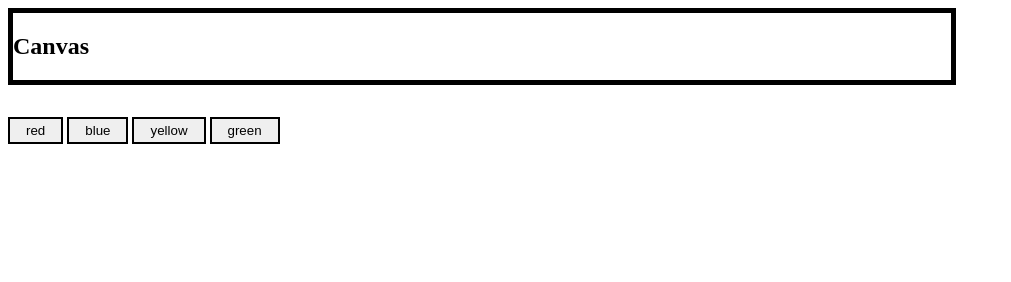
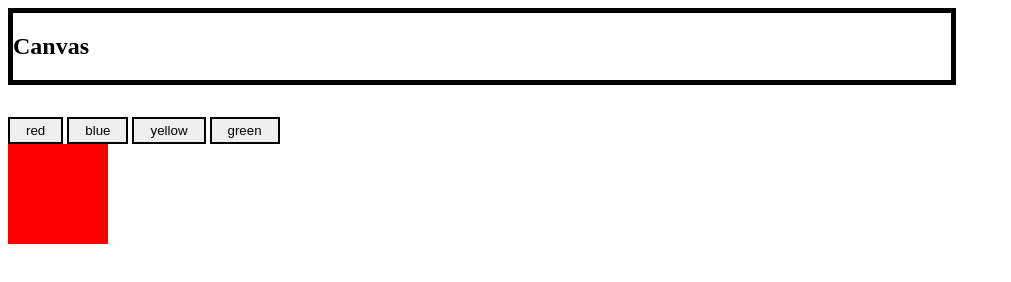
Before and after one commit to redbadger/carlotta-lessons, a plain HTML site: page dry/index.html in a window 1280 px wide. Shown: the whole page, without its empty margins (0-1011 px from the left). Drawn offline with Linux system fonts and the light colour scheme.

Commit message:
Add  box to explain specificity

```diff
--- a/dry/index.html
+++ b/dry/index.html
@@ -31,6 +31,8 @@
     green
   </button>
 
+  <div class="box color-box"></div>
+
 </body>
 <script src="main.js"></script>
 
--- a/dry/main.css
+++ b/dry/main.css
@@ -13,3 +13,16 @@ button {
   -webkit-appearance: none;
   border: 2px solid;
 }
+
+.color-box {
+  width: 100px;
+  height: 100px;
+}
+
+.box {
+  background-color: red;
+}
+
+div {
+  background-color: blue;
+}
--- a/dry/main.js
+++ b/dry/main.js
@@ -1,8 +1,8 @@
 //Elements
 var canvas = document.getElementById("canvas");
-var buttonRed = document.getElementById("button-red");
-var buttonBlue = document.getElementById("button-blue");
-var buttonYellow = document.getElementById("button-yellow");
+// var buttonRed = document.getElementById("button-red");
+// var buttonBlue = document.getElementById("button-blue");
+// var buttonYellow = document.getElementById("button-yellow");
 
 var buttons = document.getElementsByClassName("js-button");
 
```
